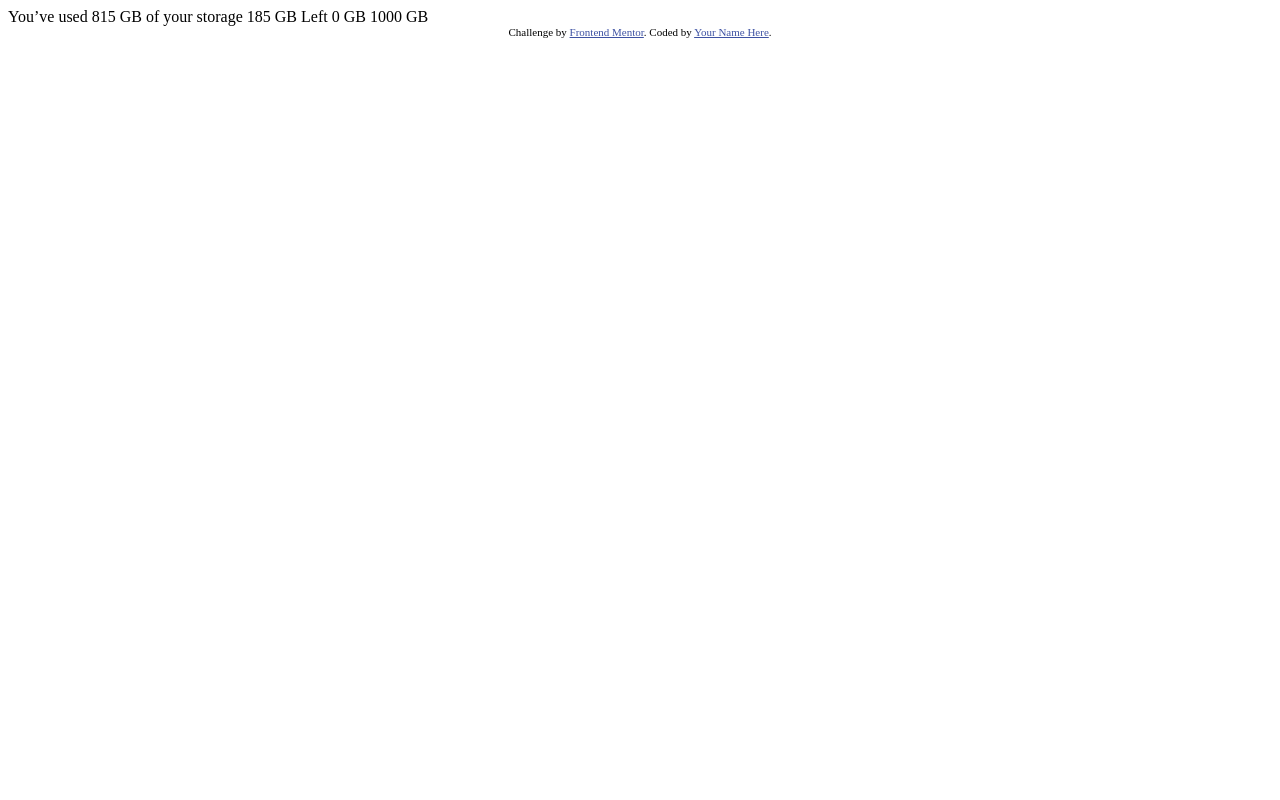
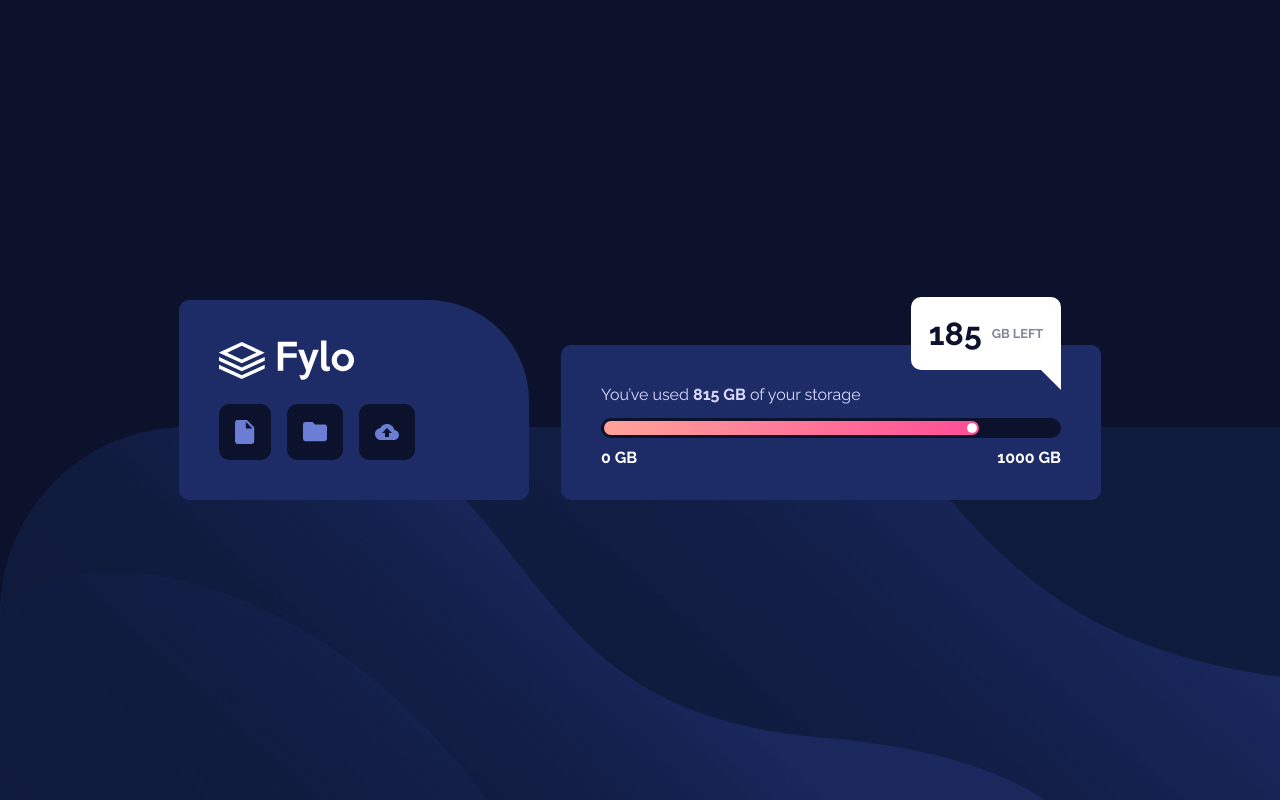
Before and after one commit to weslei573/fylo-data-storage-component-master, a plain HTML site: page index.html in a window 1280 px wide. Drawn offline with Linux system fonts and the light colour scheme.

Commit message:
finalizado projeto

```diff
--- /dev/null
+++ b/css/responsivo.css
@@ -0,0 +1,26 @@
+@media (max-width: 600px) {
+    html{
+        background: url("/images/bg-mobile.png") no-repeat;
+        background-size: cover;
+    }
+
+    .header {
+        width: 100%;
+    }
+
+    .section {
+        width: 100%;
+        height: auto;
+    }
+
+    .exam {
+        top: 160px;
+        right: 30%;
+        border-radius: 10px;
+    }
+
+    .trian{
+        display: none;
+    }
+
+}
--- /dev/null
+++ b/css/style.css
@@ -0,0 +1,172 @@
+@import url('https://fonts.googleapis.com/css2?family=Raleway:ital,wght@0,100..900;1,100..900&display=swap');
+
+* {
+    margin: 0;
+    padding: 0;
+    box-sizing: border-box;
+}
+
+.attribution {
+    display: none;
+}
+
+/* || VARIAVES */
+:root {
+    /* FONTS */
+    --FF: "Raleway", sans-serif;
+    /* COLORS */
+    --BGIMAGE: linear-gradient(to right, hsl(6, 100%, 80%) 0%,  hsl(335, 100%, 65%) 100%);
+    --Pale-Blue: hsl(243, 100%, 93%);
+    --Grayish-Blue: hsl(229, 7%, 55%);
+    --Dark-Blue: hsl(228, 56%, 26%);
+    --Very-Dark-Blue: hsl(229, 57%, 11%);
+    /* PADDING */
+    --PD: 2.5rem;
+}
+
+/* || GENERAL */
+html {
+    font-family: var(--FF);
+    color: white;
+    background: url("/images/bg-desktop.png") bottom right no-repeat var(--Very-Dark-Blue);
+    background-size: contain;
+}
+
+body {
+    height: 100vh;
+    max-width: 80vw;
+    display: flex;
+    justify-content: center;
+    align-items: center;
+    margin: 0 auto;
+}
+
+/* MAIN */
+.main {
+    display: flex;
+    flex-flow: row wrap;
+    align-items: flex-end;
+    gap: 2rem;
+}
+
+/* HEADER */
+.header {
+    background-color: var(--Dark-Blue);
+    width: 350px;
+    height: 200px;
+    padding: var(--PD);
+    display: flex;
+    flex-direction: column;
+    justify-content: space-between;
+    border-radius: 10px;
+    border-top-right-radius: 6.3rem;
+}
+
+.header__icon {
+    display: flex;
+    flex-flow: row nowrap;
+    gap: 1rem;
+}
+
+.icon {
+    background-color: var(--Very-Dark-Blue);
+    display: flex;
+    justify-content: center;
+    align-items: center;
+    padding: 1rem;
+    border-radius: 10px;
+}
+
+/* SECTION */
+.section {
+    background-color: var(--Dark-Blue);
+    width: 540px;
+    height: 155px;
+    border-radius: 10px;
+    padding: var(--PD);
+    position: relative;
+}
+
+.section__p {
+    color: var(--Pale-Blue);
+    margin-bottom: 14px;
+}
+
+.hero {
+    font-weight: 700;
+}
+
+/* COMMENTS */
+.exam {
+    position: absolute;
+    background: white;
+    top: -3rem;
+    right: var(--PD);
+    width: 150px;
+    height: 73px;
+    border-top-left-radius: 10px;
+    border-top-right-radius: 10px;
+    border-bottom-left-radius: 10px;
+    color: var(--Very-Dark-Blue);
+    display: flex;
+    justify-content: center;
+    align-items: center;
+    gap: 10px;
+}
+
+.hero1 {
+    font-size: 2rem;
+    font-weight: bolder;
+}
+
+.hero2 {
+    color: var(--Grayish-Blue);
+    text-transform: uppercase;
+    font-size: 0.8rem;
+    font-weight: 700;
+}
+
+.trian{
+    display: block;
+    position: absolute;
+    bottom: -20px;
+    right: 0;
+    border-left: 30px solid transparent;
+    border-top: 30px solid white ;
+}
+
+/* RANGER */
+.ranger{
+    background-color: var(--Very-Dark-Blue);
+    width: 100%;
+    height: 20px;
+    margin-bottom: 10px;
+    border-radius: 20px;
+    position: relative;
+}
+
+#selecto {
+    position: absolute;
+    top: 3px;
+    left: 3px;
+    width: 81.5%;
+    height: 14px;
+    border-radius: 20px;
+    background: var(--BGIMAGE);
+}
+
+.SelectBtn{
+    position: absolute;
+    top: 2px;
+    right: 2px;
+    width: 10px;
+    height: 10px;
+    border-radius: 50%;
+    background-color: white;
+}
+
+.values{
+    display: flex;
+    flex-flow: row nowrap;
+    justify-content: space-between;
+}
--- a/index.html
+++ b/index.html
@@ -1,31 +1,65 @@
 <!DOCTYPE html>
-<html lang="en">
+<html lang="pt-br">
+
 <head>
   <meta charset="UTF-8">
-  <meta name="viewport" content="width=device-width, initial-scale=1.0"> <!-- displays site properly based on user's device -->
+  <meta name="viewport" content="width=device-width, initial-scale=1.0">
+  <!-- displays site properly based on user's device -->
 
   <link rel="icon" type="image/png" sizes="32x32" href="./images/favicon-32x32.png">
 
   <title>Frontend Mentor | Fylo data storage component</title>
 
   <!-- Feel free to remove these styles or customise in your own stylesheet 👍 -->
-  <style>
-    .attribution { font-size: 11px; text-align: center; }
-    .attribution a { color: hsl(228, 45%, 44%); }
-  </style>
+  <link rel="stylesheet" href="css/style.css">
+  <link rel="stylesheet" href="css/responsivo.css">
 </head>
+
 <body>
-
-  You’ve used 815 GB of your storage
-
-  185 GB Left
-
-  0 GB
-  1000 GB
+  <main class="main">
+    <section class="header">
+      <h1 class="attribution">logo</h1>
+      <div class="header__logo">
+        <img class="logo" src="images/logo.svg" alt="Logo">
+      </div>
+      <div class="header__icon">
+        <div class="icon">
+          <img class="icon_img" src="images/icon-document.svg" alt="Icon de documento">
+        </div>
+        <div class="icon">
+          <img class="icon_img" src="images/icon-folder.svg" alt="Icon de Folder">
+        </div>
+        <div class="icon">
+          <img class="icon_img" src="images/icon-upload.svg" alt="Icon de Upload">
+        </div>
+      </div>
+    </section>
+    <section class="section">
+      <h2 class="attribution">infor</h2>
+      <p class="section__p">You’ve used <span class="hero">815 GB</span> of your storage</p>
+      <div class="exam">
+        <span class="hero1">185</span>
+        <span class="hero2">GB Left</span>
+        <div class="trian"></div>
+      </div>
+      <div class="section__ranger">
+        <div class="ranger">
+          <div id="selecto">
+            <div class="SelectBtn"></div>
+          </div>
+        </div>
+        <div class="values">
+          <span class="hero">0 GB</span>
+          <span class="hero">1000 GB</span>
+        </div>
+      </div>
+    </section>
+  </main>
 
   <div class="attribution">
     Challenge by <a href="https://www.frontendmentor.io?ref=challenge" target="_blank">Frontend Mentor</a>.
     Coded by <a href="#">Your Name Here</a>.
   </div>
 </body>
+
 </html>
```
